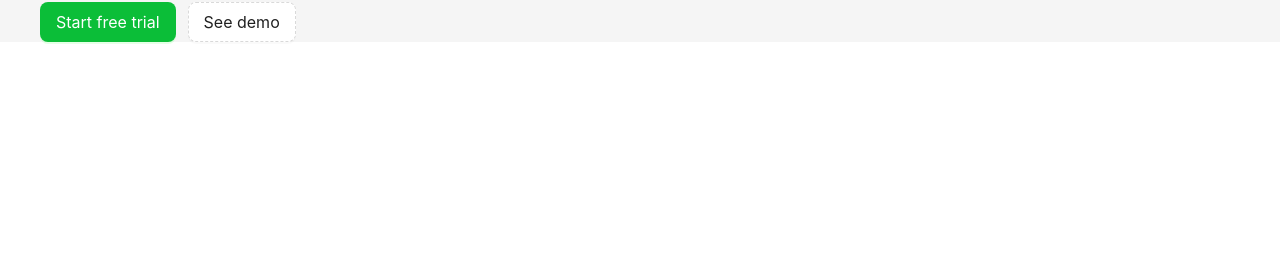
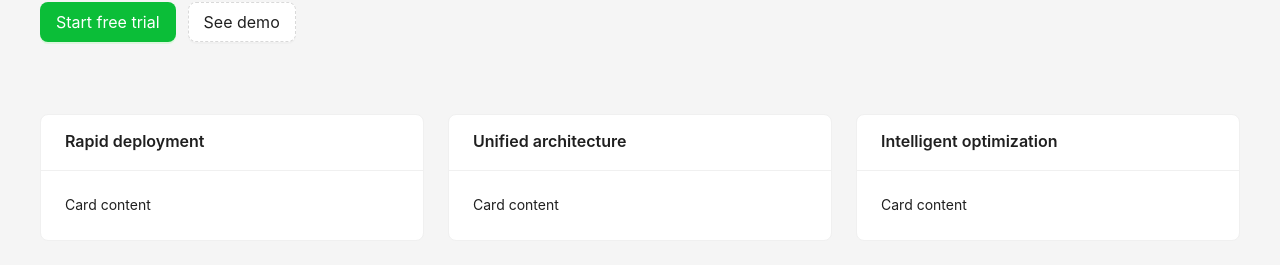
Before and after one commit to ekalkutin/fleetstorm-ui, a React app: page / in a window 1280 px wide. Shown: the part 348-628 px from the top of the page. Built offline with nearby package versions, Linux system fonts and the light colour scheme.

Commit message:
feat(): Add draft cards

```diff
--- /dev/null
+++ b/src/features/landing/components/feature-card/feature-card.tsx
@@ -0,0 +1,15 @@
+import { Card } from 'antd';
+import React from 'react';
+
+type Props = {
+  readonly title: string;
+};
+export const FeatureCard: React.FC<Props> = props => {
+  return (
+    <React.Fragment>
+      <Card style={{ marginTop: 24, marginBottom: 24 }} title={props.title}>
+        Card content
+      </Card>
+    </React.Fragment>
+  );
+};
--- a/src/features/landing/components/hero/hero.module.css
+++ b/src/features/landing/components/hero/hero.module.css
@@ -1,4 +1,5 @@
 .container {
+  margin-bottom: 48px;
   h2 {
     font-weight: 300;
   }
--- a/src/features/landing/pages/home/home.page.tsx
+++ b/src/features/landing/pages/home/home.page.tsx
@@ -1,11 +1,26 @@
+import { Col, Row } from 'antd';
 import React from 'react';
 
+import { FeatureCard } from 'features/landing/components/feature-card/feature-card';
 import { Hero } from 'features/landing/components/hero/hero';
 
 export const HomePage: React.FC = () => {
   return (
     <React.Fragment>
       <Hero />
+      <React.Fragment>
+        <Row gutter={24}>
+          <Col xs={24} sm={12} lg={8}>
+            <FeatureCard title='Rapid deployment' />
+          </Col>
+          <Col xs={24} sm={12} lg={8}>
+            <FeatureCard title='Unified architecture' />
+          </Col>
+          <Col xs={24} sm={12} lg={8}>
+            <FeatureCard title='Intelligent optimization' />
+          </Col>
+        </Row>
+      </React.Fragment>
     </React.Fragment>
   );
 };
```
